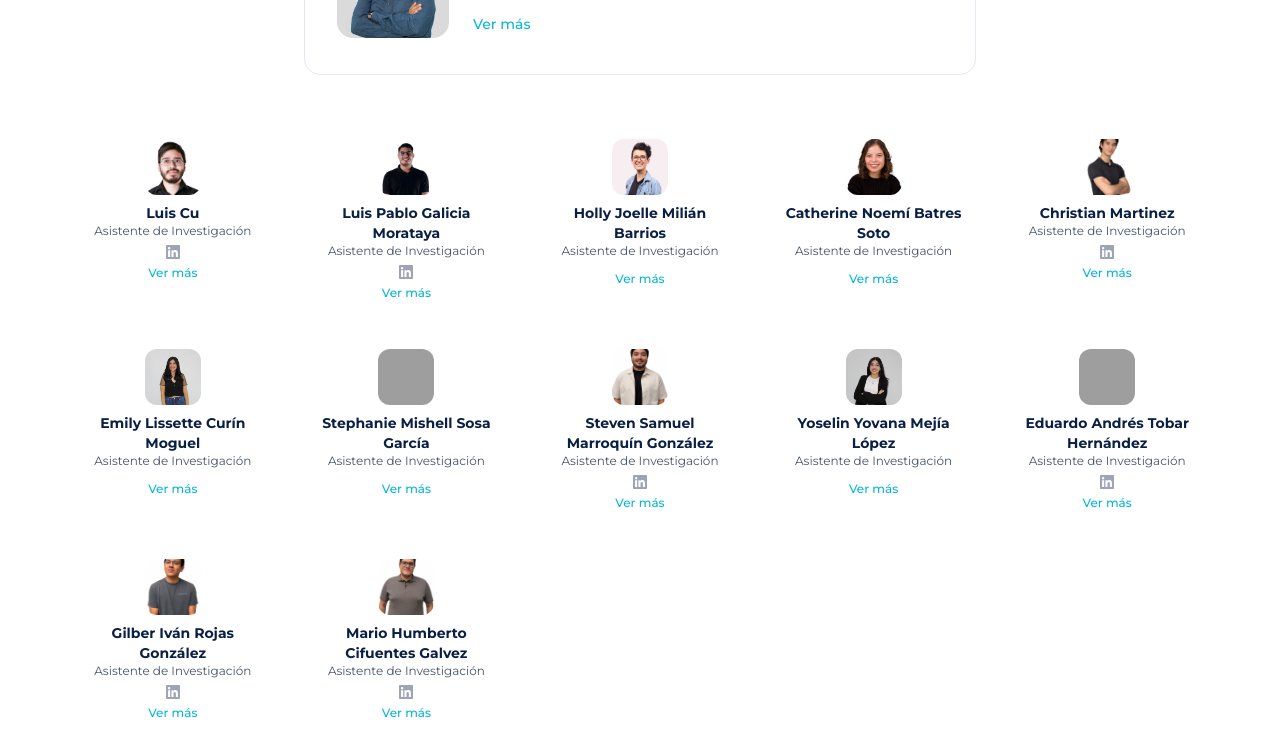
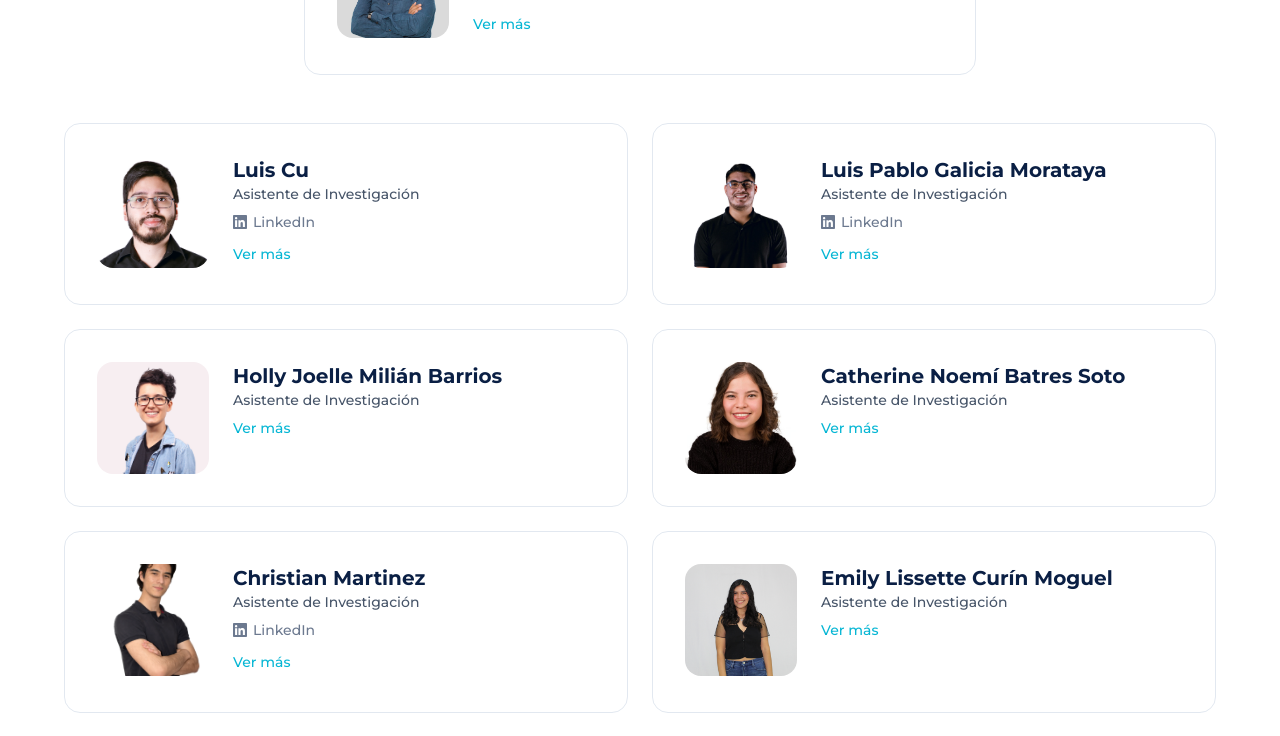
Before and after one commit to ykro/innovation-lab, a Next.js app: page / in a window 1280 px wide. Shown: the part 5000-5736 px from the top of the page. Built offline with nearby package versions, Linux system fonts and the light colour scheme; grey boxes are pictures that could not be loaded.

Commit message:
Match assistant team cards to director card layout
Assistants now use the same card style as Adrian: lg avatar, full
bio expand, LinkedIn chip, and border card. Grid switches from
2-5 columns of tiny cards to 1-2 columns of full cards.

```diff
--- a/components/Team.tsx
+++ b/components/Team.tsx
@@ -19,7 +19,7 @@ export default function Team() {
 
         <TeamCard member={director} featured />
 
-        <div className="grid grid-cols-2 gap-4 sm:grid-cols-3 md:grid-cols-4 lg:grid-cols-5">
+        <div className="grid grid-cols-1 gap-6 md:grid-cols-2">
           {assistants.map((member) => (
             <TeamCard key={member.id} member={member} />
           ))}
--- a/components/TeamCard.tsx
+++ b/components/TeamCard.tsx
@@ -14,27 +14,21 @@ function getInitials(name: string): string {
     .slice(0, 2);
 }
 
-function Avatar({ member, size }: { member: TeamMember; size: "lg" | "sm" }) {
-  const dim = size === "lg" ? "h-28 w-28" : "h-14 w-14";
-  const text = size === "lg" ? "text-2xl" : "text-sm";
-  const rounded = size === "lg" ? "rounded-2xl" : "rounded-xl";
-
+function Avatar({ member }: { member: TeamMember }) {
   if (member.photo) {
     return (
       <Image
         src={member.photo}
         alt={member.name}
-        width={size === "lg" ? 112 : 56}
-        height={size === "lg" ? 112 : 56}
-        className={`${dim} ${rounded} object-cover`}
+        width={112}
+        height={112}
+        className="h-28 w-28 rounded-2xl object-cover"
       />
     );
   }
 
   return (
-    <div
-      className={`${dim} ${rounded} flex flex-shrink-0 items-center justify-center bg-navy/8 ${text} font-medium text-navy/50`}
-    >
+    <div className="flex h-28 w-28 flex-shrink-0 items-center justify-center rounded-2xl bg-navy/8 text-2xl font-medium text-navy/50">
       {getInitials(member.name)}
     </div>
   );
@@ -59,15 +53,20 @@ export default function TeamCard({
   const [expanded, setExpanded] = useState(false);
   const hasBio = member.bio && member.bio[locale];
 
-  if (featured) {
+  const roleLabel = featured ? t("team.director") : t("team.assistant");
+
   return (
-      <div className="animate-on-scroll mx-auto mb-12 max-w-2xl rounded-2xl border border-border-light bg-white p-8">
+    <div
+      className={`animate-on-scroll rounded-2xl border border-border-light bg-white p-8 ${
+        featured ? "mx-auto mb-12 max-w-2xl" : ""
+      }`}
+    >
       <div className="flex flex-col items-center gap-6 sm:flex-row sm:items-start">
-          <Avatar member={member} size="lg" />
+        <Avatar member={member} />
         <div className="text-center sm:text-left">
           <h3 className="text-xl font-bold text-navy">{member.name}</h3>
           <p className="mb-2 text-sm font-medium text-slate-secondary">
-              {t("team.director")}
+            {roleLabel}
           </p>
 
           {member.linkedin && (
@@ -102,44 +101,3 @@ export default function TeamCard({
     </div>
   );
 }
-
-  return (
-    <div className="animate-on-scroll flex flex-col items-center rounded-xl bg-white p-4 text-center transition-colors hover:bg-light-bg">
-      <div className="mb-2">
-        <Avatar member={member} size="sm" />
-      </div>
-      <h3 className="text-sm font-bold text-navy">{member.name}</h3>
-      <p className="text-xs text-slate-secondary">{t("team.assistant")}</p>
-
-      <div className="mt-1.5 flex items-center gap-2">
-        {member.linkedin && (
-          <a
-            href={member.linkedin}
-            target="_blank"
-            rel="noopener noreferrer"
-            className="text-navy/40 transition-colors hover:text-navy"
-            aria-label={`${member.name} LinkedIn`}
-          >
-            <LinkedInIcon />
-          </a>
-        )}
-      </div>
-
-      {hasBio && (
-        <>
-          <button
-            onClick={() => setExpanded(!expanded)}
-            className="mt-1.5 text-xs font-medium text-accent-cyan transition-colors hover:text-navy"
-          >
-            {expanded ? t("team.hideBio") : t("team.showBio")}
-          </button>
-          {expanded && (
-            <p className="mt-2 text-xs leading-relaxed text-slate-secondary">
-              {member.bio![locale]}
-            </p>
-          )}
-        </>
-      )}
-    </div>
-  );
-}
```
Lines whose indentation alone changed are shown as unchanged.
